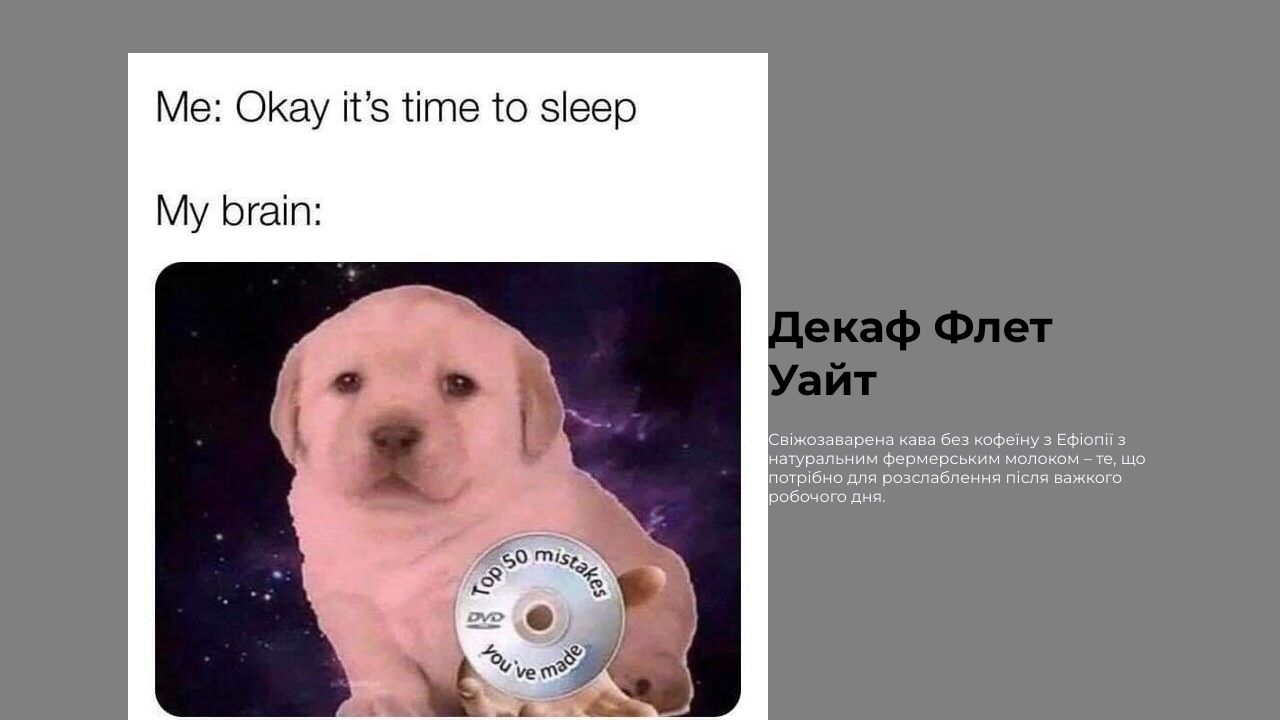
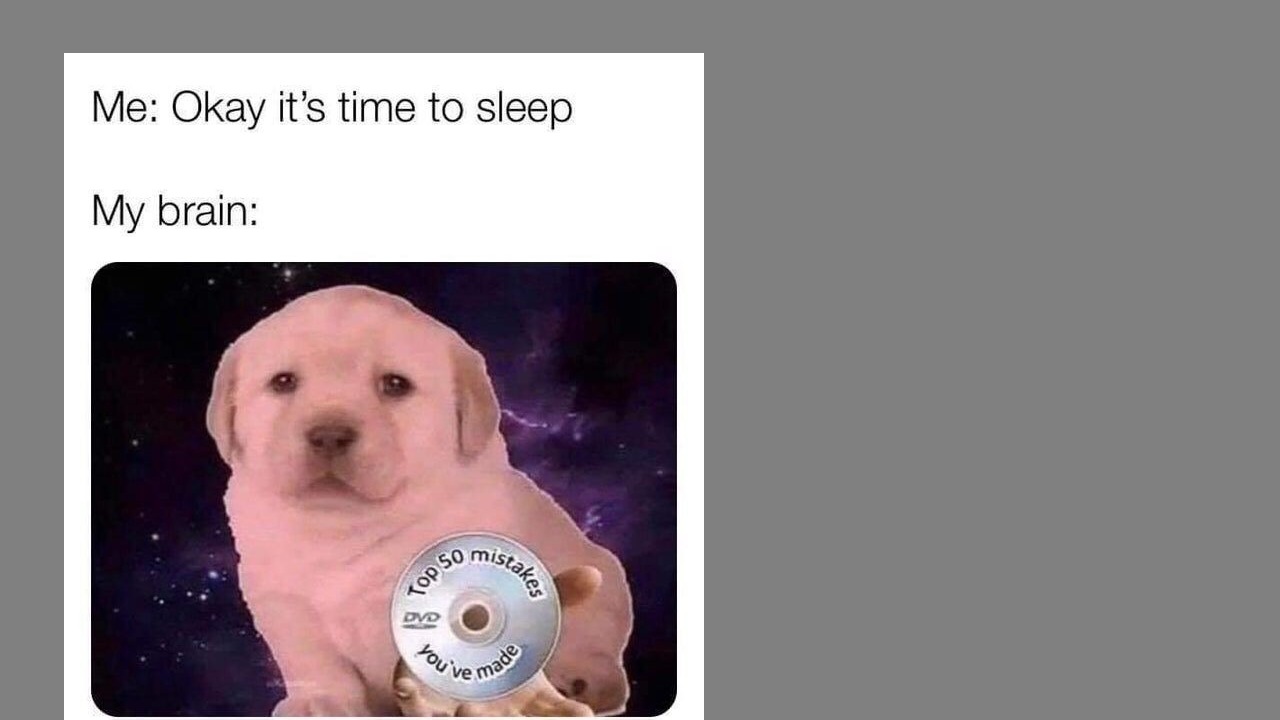
Before and after one commit to Shavuha112/M2G, a plain HTML site: page index.html in a window 1280 px wide. Shown: the part 80-800 px from the top of the page. Drawn offline with Linux system fonts and the light colour scheme.

Commit message:
Update index.html

```diff
--- a/index.html
+++ b/index.html
@@ -28,9 +28,9 @@
         <img src="img/mstks.jpeg" alt="Декаф Флет Уайт">
       </div>
       <div class="promo-content">
-        <h1>Декаф Флет Уайт</h1>
+        <h1></h1>
          <p class="description">
-            Свіжозаварена кава без кофеїну з Ефіопії з натуральним фермерським молоком – те, що потрібно для розслаблення після важкого робочого дня.
+
         </p>
       </div>
     </div>
```
